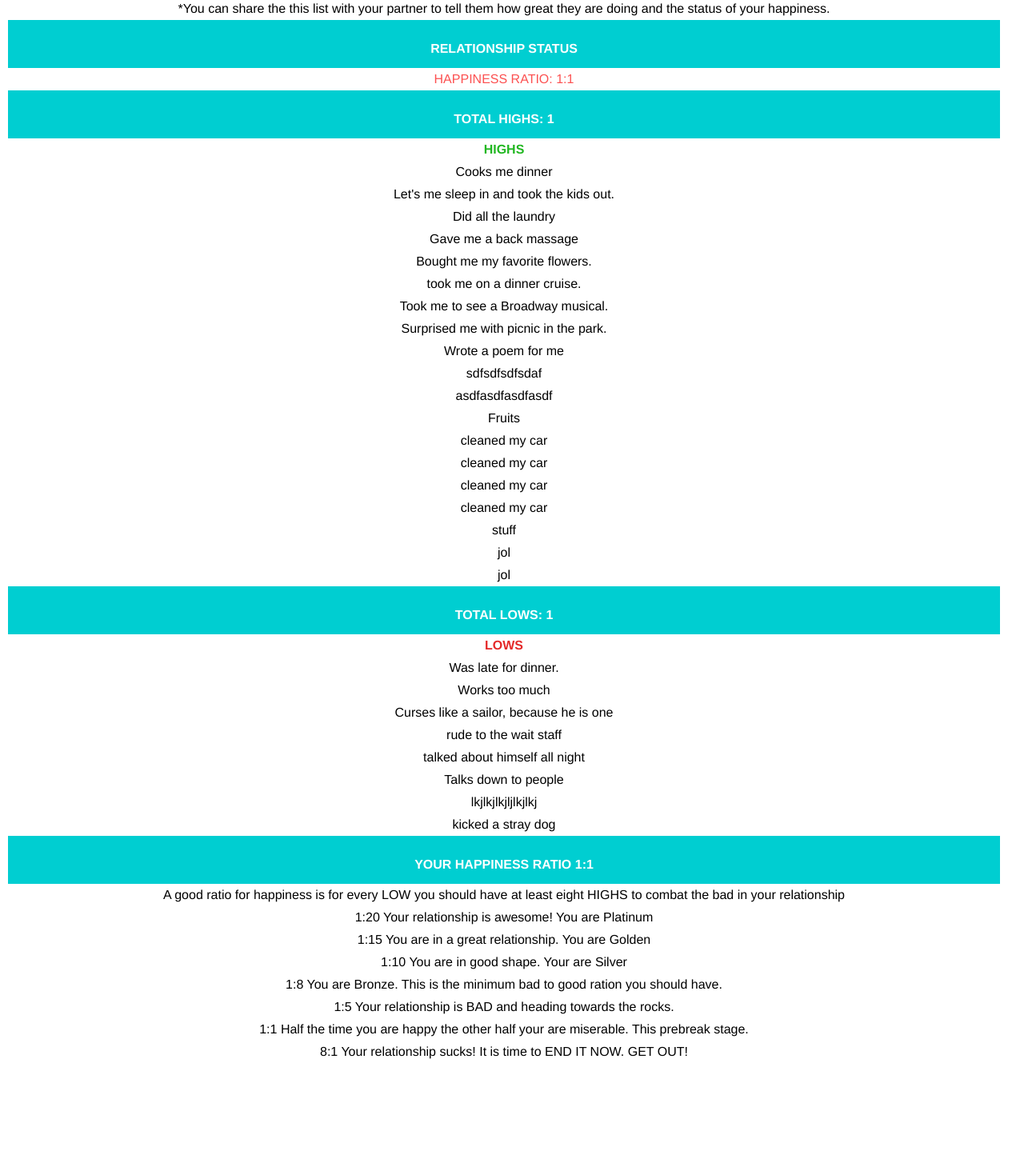
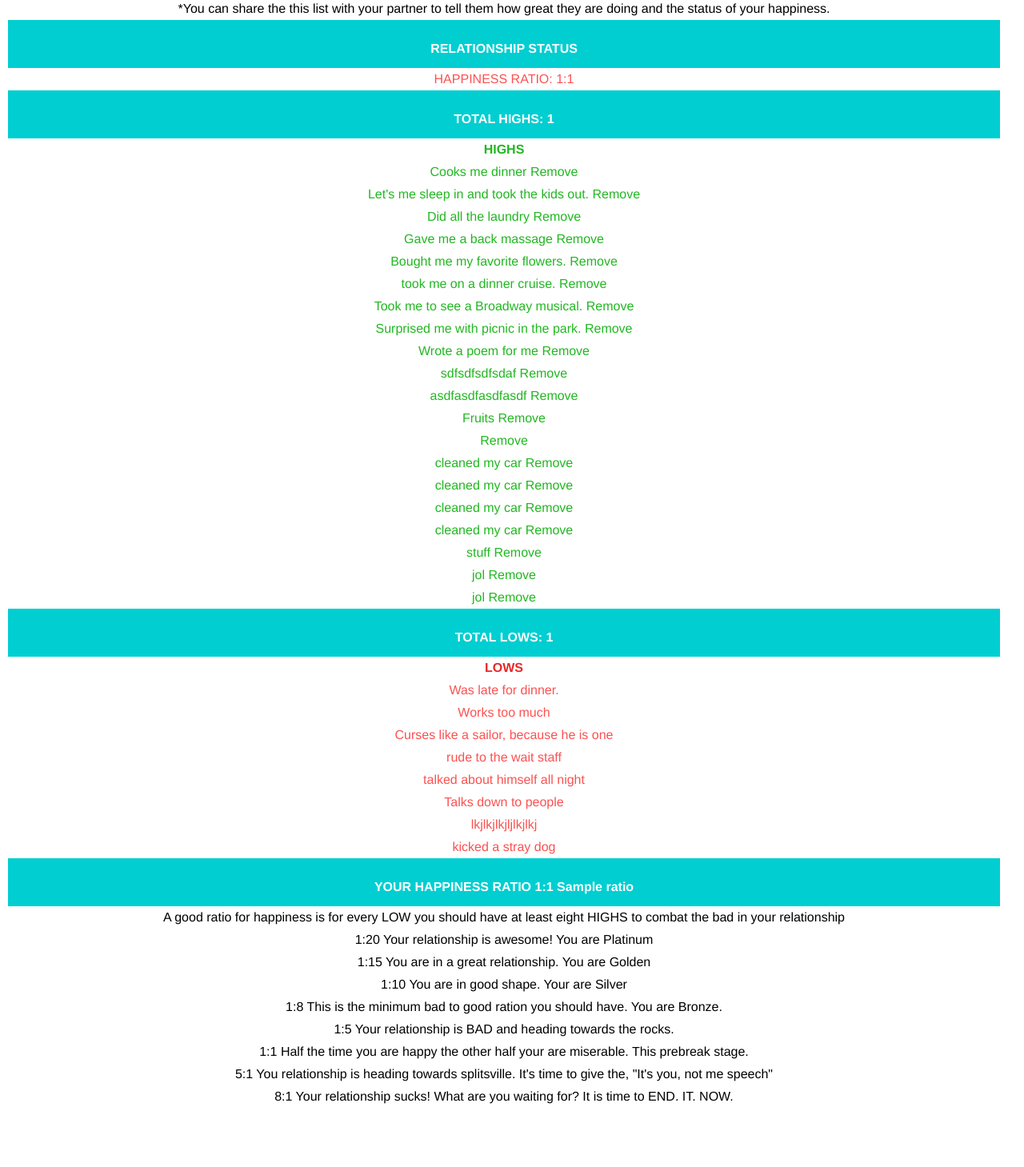
Before and after one commit to toanhtran/StopLoveLoss, a Django app: template Endit/templates/Endit/HiLo.html in a window 1280 px wide. Shown: the part 221-1680 px from the top of the page at 80% size. Before the commit the page ends 1545 px from the top, so only its background shows below. Run offline with Django 3.2, Linux system fonts and the light colour scheme; data comes from the database, SQL or seed files in the repository; tables that the repository leaves empty hold one stand-in row (values such as "Sample post"); the template is opened without the code that fills it: values that come from a table or form of the project are taken from there, most other values are stand-ins (such as "Sample title", 1, 10 or a date in 2020).

Commit message:
Add relationship status message filter

```diff
--- a/Endit/static/Endit/style.css
+++ b/Endit/static/Endit/style.css
@@ -50,10 +50,10 @@
 
 a {
     text-decoration: none;
-    color: #FFB99D;
+    color: #21B721;
 }
 a:hover {
-    color:#FFE7DD;
+    color:#BCF6BC;
 }
 
 /************************
@@ -107,6 +107,9 @@
   color: #E42929;
   font-weight: bold;
 
+}
+.lows_items {
+  color:#FC5151;
 }
 
 h3 {
--- a/Endit/templates/Endit/HiLo.html
+++ b/Endit/templates/Endit/HiLo.html
@@ -16,6 +16,7 @@
 <h1> RELATIONSHIP STATUS</h1>
 
 <h2> HAPPINESS RATIO: {{total_lows}}:{{total_highs}}
+	<p>{{message}}</p>
 
 	<h1>TOTAL HIGHS: {{ total_highs }}</h1>
 
@@ -24,7 +25,8 @@
 	{% csrf_token %}
 	<ul>
 		{% for high in highs %}
-		<li>{{ high.description }}</li>
+		<li><a>{{ high.description }}</a>
+			<a href="{% url 'Endit:delete_HiLo'%}/{{ high.id}}">Remove</a></li>
 		{% endfor %}
 	</ul>
 	{% endif %}
@@ -33,7 +35,7 @@
 <h2 id='lows'>LOWS</h2>
 {% if lows %}
 	{% csrf_token %}
-	<ul>
+	<ul class="lows_items">
 		{% for low in lows %}
 		<li>{{ low.description }}</li>
 		{% endfor %}
@@ -41,13 +43,15 @@
 	</ul>
 	{% endif %}
 
-<h1> YOUR HAPPINESS RATIO {{total_lows}}:{{total_highs}}</h1>
-<p> A good ratio for happiness is for every LOW you should have at least eight HIGHS to combat the bad in your relationship
+<h1> YOUR HAPPINESS RATIO {{total_lows}}:{{total_highs}} {{ ratio }}</h1>
+<p> A good ratio for happiness is for every LOW you should have at least eight HIGHS to combat the bad in your relationship</p>
+
 	<ol>
 		<li>1:20 Your relationship is awesome! You are Platinum</li>
 		<li> 1:15  You are in a great relationship. You are Golden</li>
 		<li>1:10 You are in good shape. Your are Silver</li>
-		<li> 1:8 You are Bronze. This is the minimum bad to good ration you should have.
+		<li> 1:8 This is the minimum bad to good ration you should have. You are Bronze.
 		<li>1:5 Your relationship is BAD and heading towards the rocks.
 		<li>1:1 Half the time you are happy the other half your are miserable. This prebreak stage.
-		<li> 8:1 Your relationship sucks! It is time to END IT NOW. GET OUT!
+		<li> 5:1 You relationship is heading towards splitsville. It's time to give the, "It's you, not me speech"
+		<li> 8:1 Your relationship sucks! What are you waiting for? It is time to END. IT. NOW.
--- a/Endit/urls.py
+++ b/Endit/urls.py
@@ -9,6 +9,7 @@
  url(r'^new_highs$', views.new_highs, name='new_highs'),
  url(r'^show_HiLo$', views.show_HiLo, name='show_HiLo'),
  url(r'^create_low$', views.create_low, name='create_low'),
- url(r'^new_lows$', views.new_lows, name='new_lows')
+ url(r'^new_lows$', views.new_lows, name='new_lows'),
+ url(r'^delete_HiLo$', views.delete_HiLo, name='delete_HiLo')
 
 ]
```
Also changed, not shown: Endit/views.py (+20 -7 lines), 2 other files.
